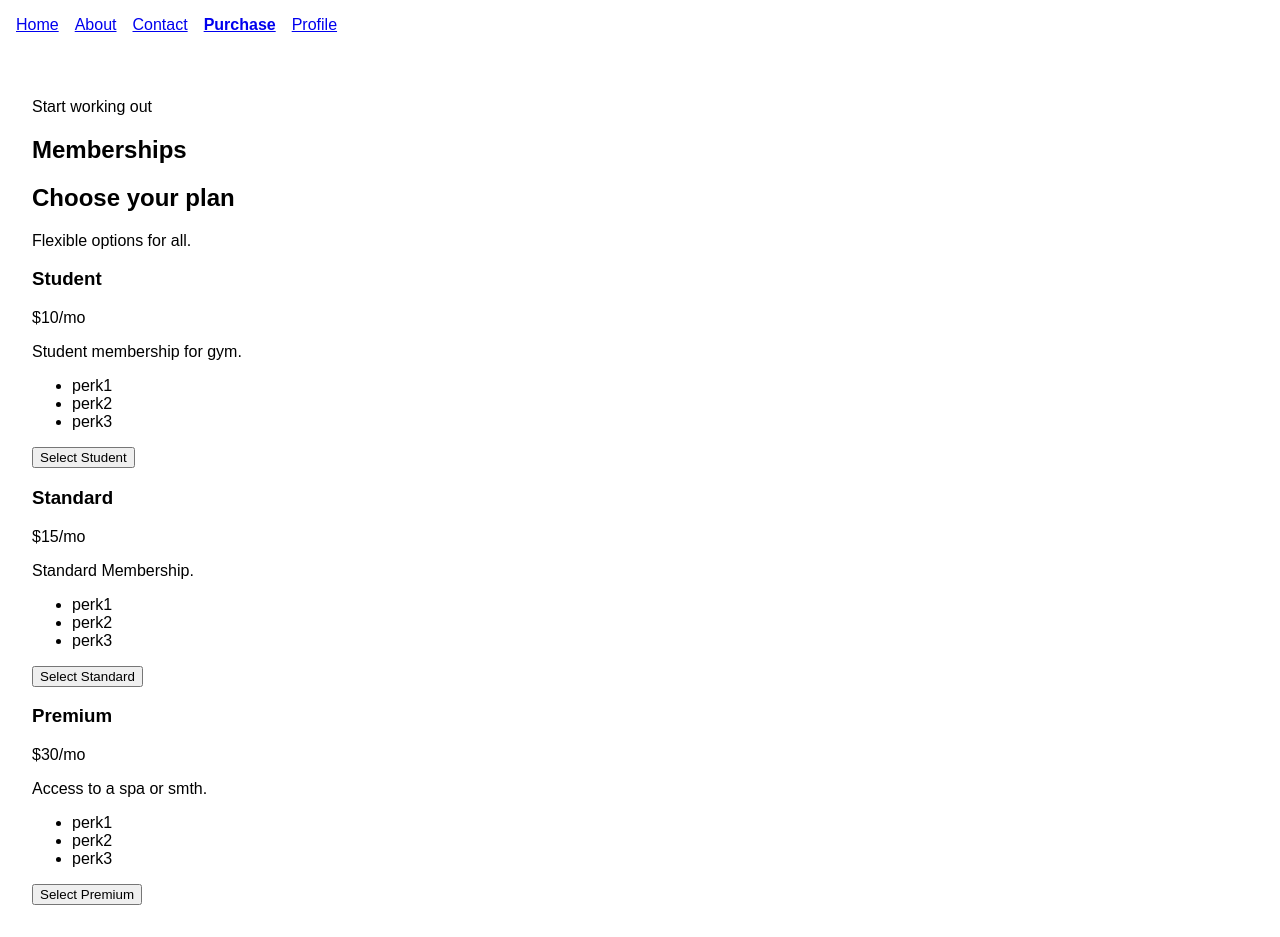
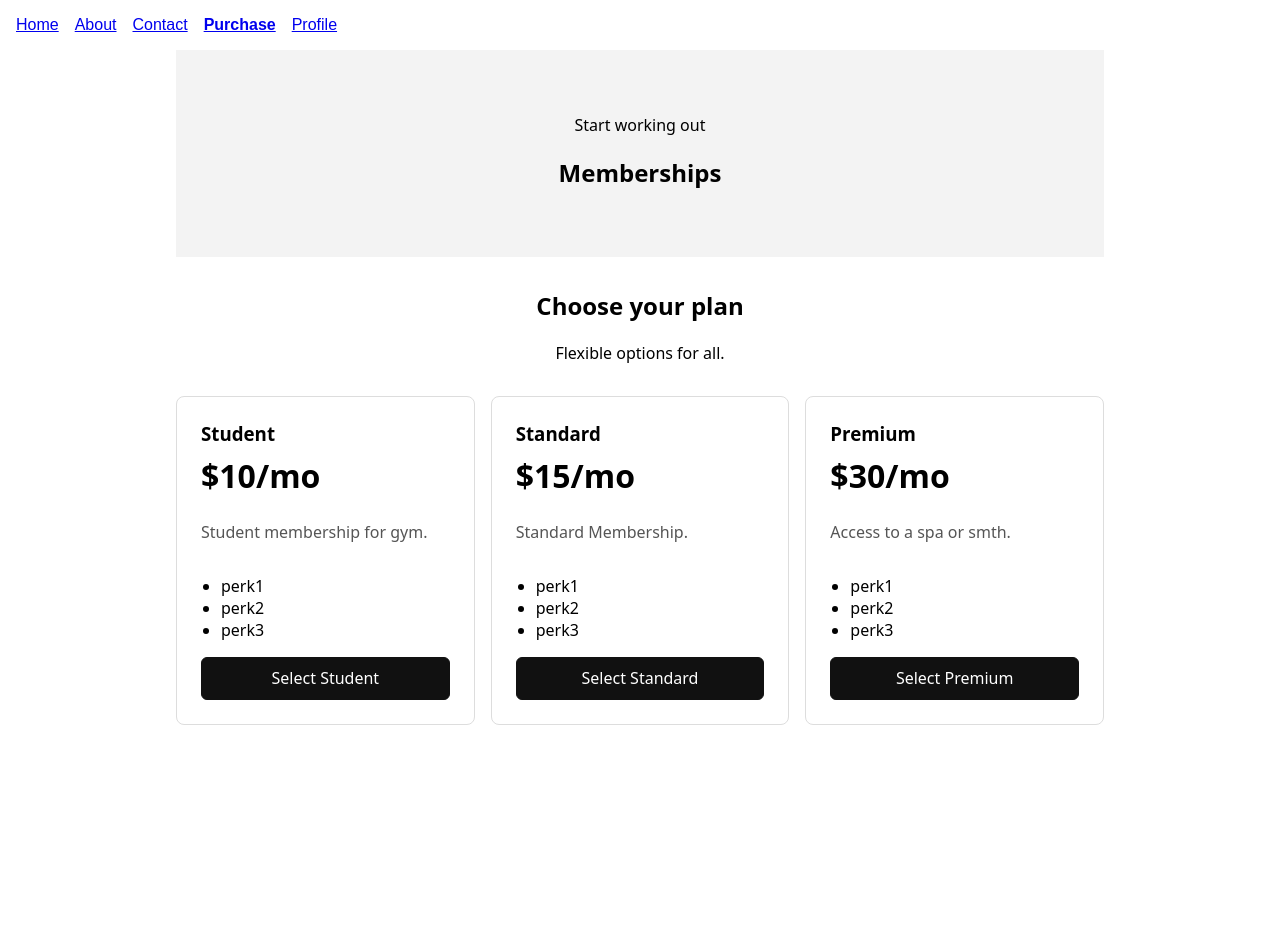
Before and after one commit to jaydonkc/h4i-calpoly-team7, a Next.js app: page /purchase in a window 1280 px wide. After the commit the page ends 821 px from the top, so only its background shows below. Built offline with nearby package versions, Linux system fonts and the light colour scheme.

Commit message:
feat: add basic css styling to form

```diff
--- a/src/app/purchase/page.tsx
+++ b/src/app/purchase/page.tsx
@@ -1,6 +1,7 @@
 "use client";
 
 import "../globals.css";
+import "./purchase.css";
 import { useState } from "react";
 
 const tiers = [
@@ -62,9 +63,9 @@ export default function MembershipsPage() {
           ))}
         </div>
       </section>
-
+      {/* haven't had the chance to really run through how this form works but its fairly simple*/}
       {selectedTier && (
-        <section>
+        <section className="paymentForm">
           <h2>Purchase {selectedTier.name}</h2>
 
           <div>
--- /dev/null
+++ b/src/app/purchase/purchase.css
@@ -0,0 +1,142 @@
+/* This is just vibecoded placeholder css */
+
+main {
+  max-width: 960px;
+  margin: 0 auto;
+  padding: 0 1rem 3rem;
+  font-family: system-ui, sans-serif;
+}
+
+/* Banner */
+.membershipBanner {
+  padding: 3rem 1rem;
+  text-align: center;
+  background: #f3f3f3;
+}
+
+/* Plan heading */
+.planChoice {
+  margin: 2rem 0;
+  text-align: center;
+}
+
+/* Tier cards */
+.planTier {
+  display: grid;
+  grid-template-columns: repeat(auto-fit, minmax(240px, 1fr));
+  gap: 1rem;
+}
+
+.planTier article {
+  display: flex;
+  flex-direction: column;
+  padding: 1.5rem;
+  border: 1px solid #ddd;
+  border-radius: 8px;
+}
+
+.planTier ul {
+  flex-grow: 1; /* pushes the button to the bottom of every card */
+  padding-left: 1.25rem;
+}
+
+.tierName {
+  margin: 0;
+}
+
+.tierPrice {
+  margin: 0.5rem 0;
+  font-size: 2rem;
+  font-weight: 700;
+}
+
+.tierDescription {
+  color: #555;
+}
+
+/* Buttons */
+.tierButton,
+.paymentForm button {
+  padding: 0.6rem 1rem;
+  border: 1px solid #111;
+  border-radius: 6px;
+  background: #111;
+  color: #fff;
+  font: inherit;
+  cursor: pointer;
+}
+
+.tierButton:hover,
+.paymentForm button:hover {
+  background: #333;
+}
+
+/* Cancel button (type="button" inside the form) */
+.paymentForm button[type="button"] {
+  background: transparent;
+  color: #111;
+}
+
+.paymentForm button[type="button"]:hover {
+  background: #f3f3f3;
+}
+
+/* Payment section */
+.paymentForm {
+  position: fixed;
+  top: 50%;
+  left: 50%;
+  transform: translate(-50%, -50%);
+  z-index: 100;
+  box-sizing: border-box;
+  width: min(480px, calc(100% - 2rem));
+  max-height: 90vh;
+  overflow-y: auto;
+  padding: 1.5rem;
+  border-radius: 8px;
+  background: #fff;
+  box-shadow: 0 0 0 100vmax rgba(0, 0, 0, 0.5);
+}
+
+/* Billing summary (the div directly inside the section) */
+.paymentForm > div {
+  margin-bottom: 1.5rem;
+  padding: 1rem;
+  border-radius: 6px;
+  background: #f3f3f3;
+}
+
+.paymentForm > div p {
+  margin: 0.25rem 0;
+}
+
+.paymentForm > div p:last-child {
+  font-weight: 700; /* the "Total" line */
+}
+
+/* Form fields */
+.paymentForm label {
+  display: block;
+  margin-bottom: 0.75rem;
+}
+
+.paymentForm input {
+  display: block;
+  box-sizing: border-box;
+  width: 100%;
+  margin-top: 0.25rem;
+  padding: 0.5rem;
+  border: 1px solid #bbb;
+  border-radius: 4px;
+  font: inherit;
+}
+
+/* Only shows after the person has interacted with the field */
+.paymentForm input:user-invalid {
+  border-color: #c00;
+}
+
+.paymentForm form button {
+  margin-top: 1rem;
+  margin-right: 0.5rem;
+}
```
